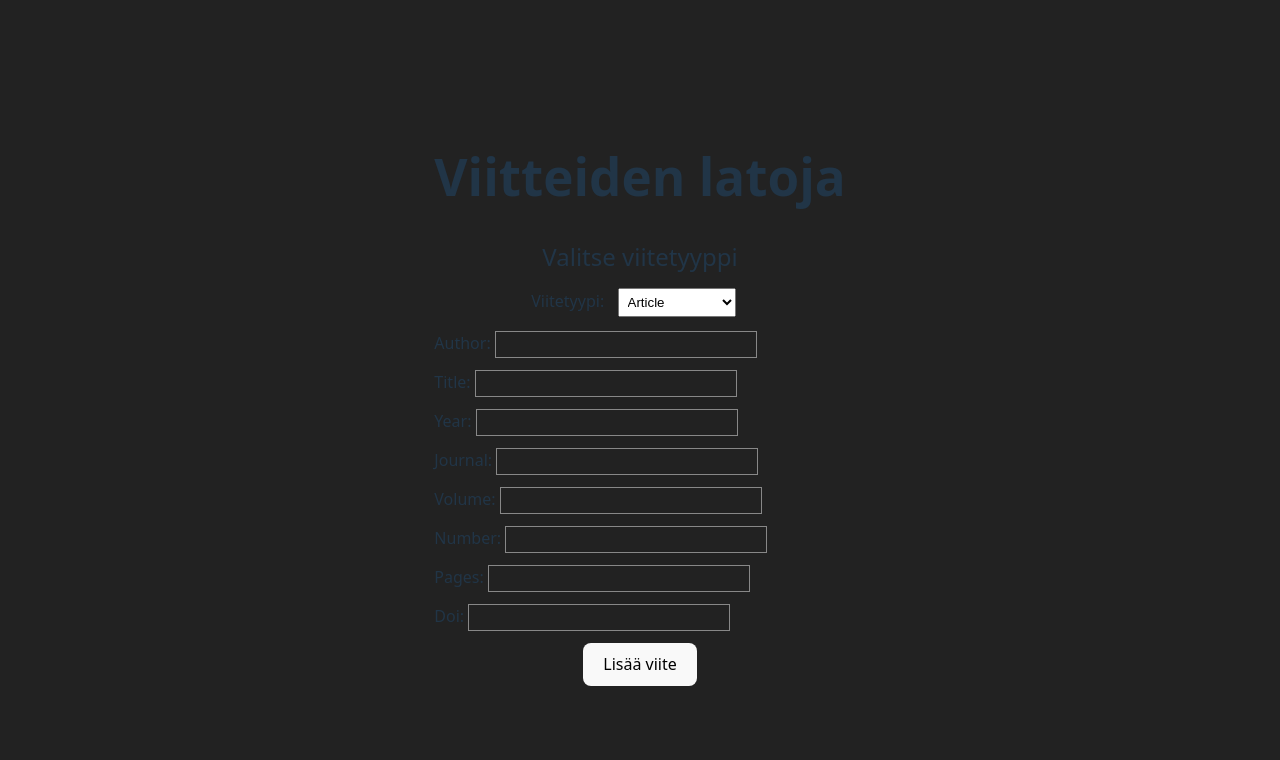
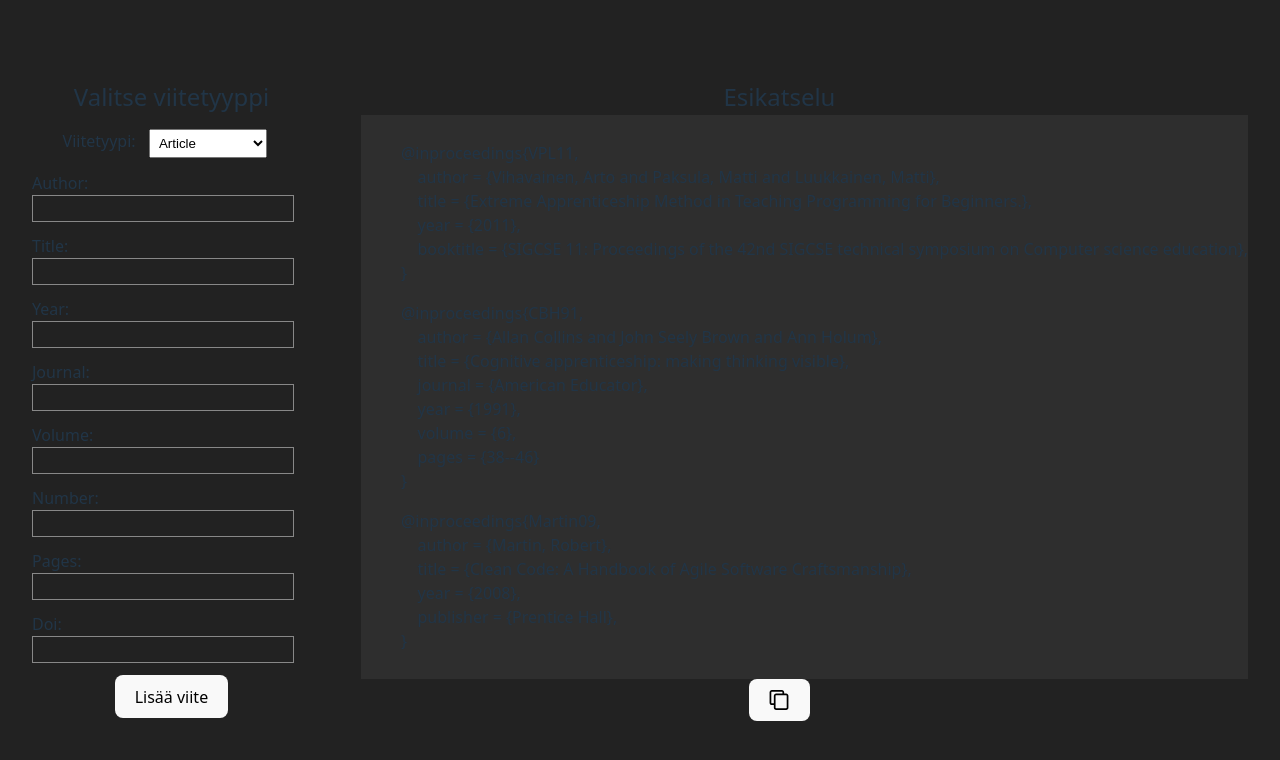
Before and after one commit to Konstig70/OhtuMiniprojektiRyhm-10, a React (Vite) app in the folder viite-luoja/: page / in a window 1280 px wide. Shown: the top 760 px of the page. Built offline with nearby package versions, Linux system fonts and the light colour scheme.

Commit message:
Esikatselukenttä malliarvoilla luotu

```diff
--- a/viite-luoja/src/App.css
+++ b/viite-luoja/src/App.css
@@ -43,3 +43,25 @@ select:hover {
 .inputContainer label > input:hover {
   border-color: lightblue;
 }
+
+.esikatselu {
+  padding-bottom: 10px;
+  padding-top: 10px;
+  background-color: #2e2e2e;
+  text-align: left;
+  margin-left: 50px;
+}
+
+.indent {
+  white-space: pre;
+}
+
+.appContainer {
+  display: flex;
+}
+
+.kopioi img {
+  display: block;
+  height: 20px;
+  width: 20px;
+}
--- a/viite-luoja/src/App.jsx
+++ b/viite-luoja/src/App.jsx
@@ -2,6 +2,7 @@ import { useState } from 'react'
 import './App.css'
 import Lomake from './Lomake.jsx'
 import Devnapit from './Devnapit.jsx' // lisätty palvelimen testaamista varten pohja/Micke 25.11.
+import Esikatselu from './Esikatselu.jsx';
 
 //Konsta 28.11: Hakee inputtien tiedot ja muodostaa niistä bibtex muotoisen viitteen
 //Tätä funktioo voi myös jatkaa ja lisätä sen kentälle lisäämisen myös tähän
@@ -19,12 +20,16 @@ function App() {
   //Testi nappi on bäkkäriä varten tehty
   return (
     <>
-      <Lomake />
-      <Devnapit />
-      <button onClick={lisaaViite}>Lisää viite</button>
+    <div className='appContainer'>
+      <div>
+        <Lomake />
+        <button onClick={lisaaViite}>Lisää viite</button>
+      </div>
+      <Esikatselu viitteet={null} />{/*Viedään taulukko viitteistä, kunhan siltä osin valmista*/}
+    </div>
+    <Devnapit />
     </>
   )
 }
 
-
 export default App
--- /dev/null
+++ b/viite-luoja/src/Esikatselu.jsx
@@ -0,0 +1,65 @@
+import { useState } from "react";
+
+
+// Ottaa viitteet taulukossa ja luo esikatselukentän
+// Tässä vaiheessa ei ota mitään taulukkoa, vaan käytetään valmiita arvoja
+function Esikatselu({ viitteet }) {
+
+  /*
+  const kentat = () => {
+    return (
+      viitteet.map((viite) => {
+        return (
+          // Tähän formatointia yms. viitteille
+          // Esim. pilkkoo riveihin ja laittaa jokaisen riviin allaolevan mallin mukaisesti
+          // <span>niin, jolla oikeanlainen luokka ja lopussa <br>
+          <p>{viite}</p>
+        )}))}
+  */
+
+  // Väliaikainen ratkaisu ihan vain mallin vuoksi
+  const Kentat = () => {
+    return (
+      <ul>
+        <p className="esikatseluViite">
+          <span>{"@inproceedings{VPL11,"}<br/></span>
+          <span className="indent">{"    author = {Vihavainen, Arto and Paksula, Matti and Luukkainen, Matti},"}<br/></span>
+          <span className="indent">{"    title = {Extreme Apprenticeship Method in Teaching Programming for Beginners.},"}<br/></span>
+          <span className="indent">{"    year = {2011},"}<br/></span>
+          <span className="indent">{"    booktitle = {SIGCSE 11: Proceedings of the 42nd SIGCSE technical symposium on Computer science education},"}<br/></span>
+          <span>{"}"}<br/></span>
+        </p>
+        <p className="esikatseluViite">
+          <span>{"@inproceedings{CBH91,"}<br/></span>
+          <span className="indent">{"    author = {Allan Collins and John Seely Brown and Ann Holum},"}<br/></span>
+          <span className="indent">{"    title = {Cognitive apprenticeship: making thinking visible},"}<br/></span>
+          <span className="indent">{"    journal = {American Educator},"}<br/></span>
+          <span className="indent">{"    year = {1991},"}<br/></span>
+          <span className="indent">{"    volume = {6},"}<br/></span>
+          <span className="indent">{"    pages = {38--46}"}<br/></span>
+          <span>{"}"}<br/></span>
+        </p>
+        <p className="esikatseluViite">
+          <span>{"@inproceedings{Martin09,"}<br/></span>
+          <span className="indent">{"    author = {Martin, Robert},"}<br/></span>
+          <span className="indent">{"    title = {Clean Code: A Handbook of Agile Software Craftsmanship},"}<br/></span>
+          <span className="indent">{"    year = {2008},"}<br/></span>
+          <span className="indent">{"    publisher = {Prentice Hall},"}<br/></span>
+          <span>{"}"}<br/></span>
+        </p>
+      </ul>
+    )
+  }
+
+  return (
+    <div>
+      <legend>Esikatselu</legend>
+      <div className="esikatselu">
+        <Kentat />
+      </div>
+      <button className="kopioi"><img src="/src/assets/copy-icon.svg" alt="Kopioi leikepöydälle"/></button>
+    </div>
+  )
+}
+
+export default Esikatselu
--- a/viite-luoja/src/Lomake.jsx
+++ b/viite-luoja/src/Lomake.jsx
@@ -42,7 +42,6 @@ function Lomake() {
 
   return (
     <>
-      <h1>Viitteiden latoja</h1>
       <form>
         <legend>Valitse viitetyyppi</legend>
         <label>Viitetyypi:
```
Also changed, not shown: viite-luoja/src/assets/copy-icon.svg (added).
